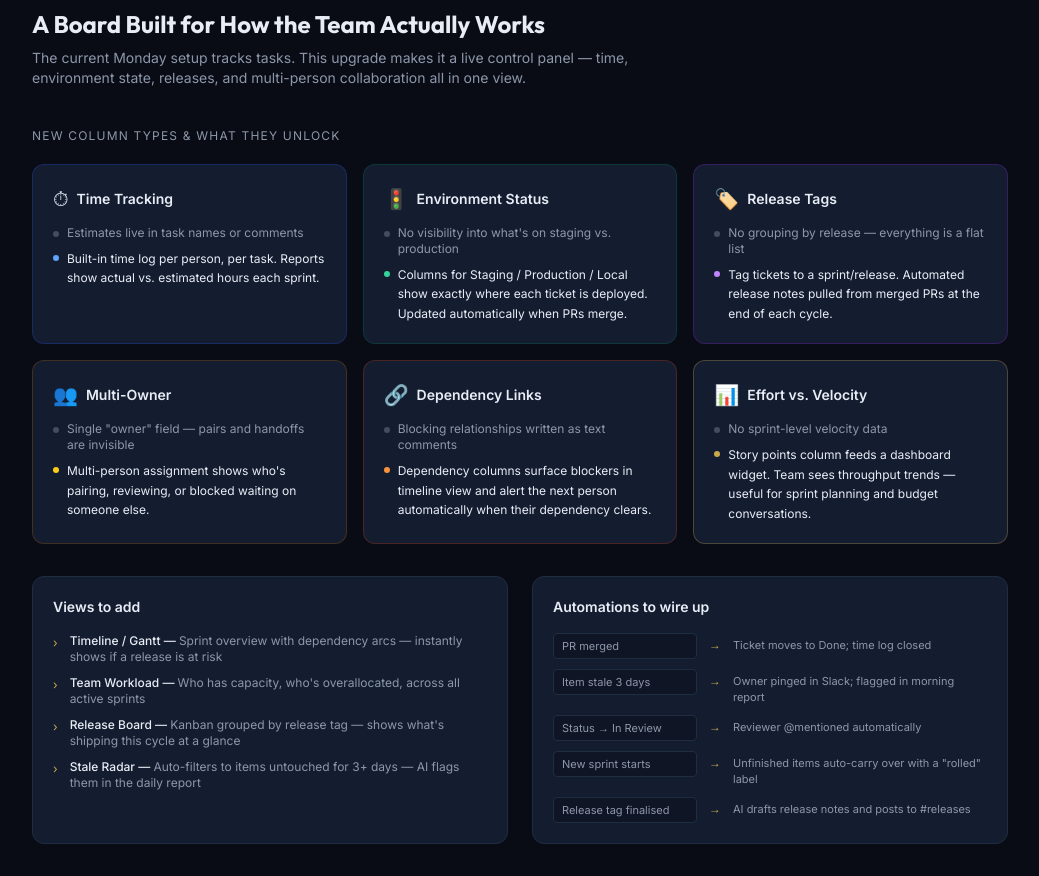
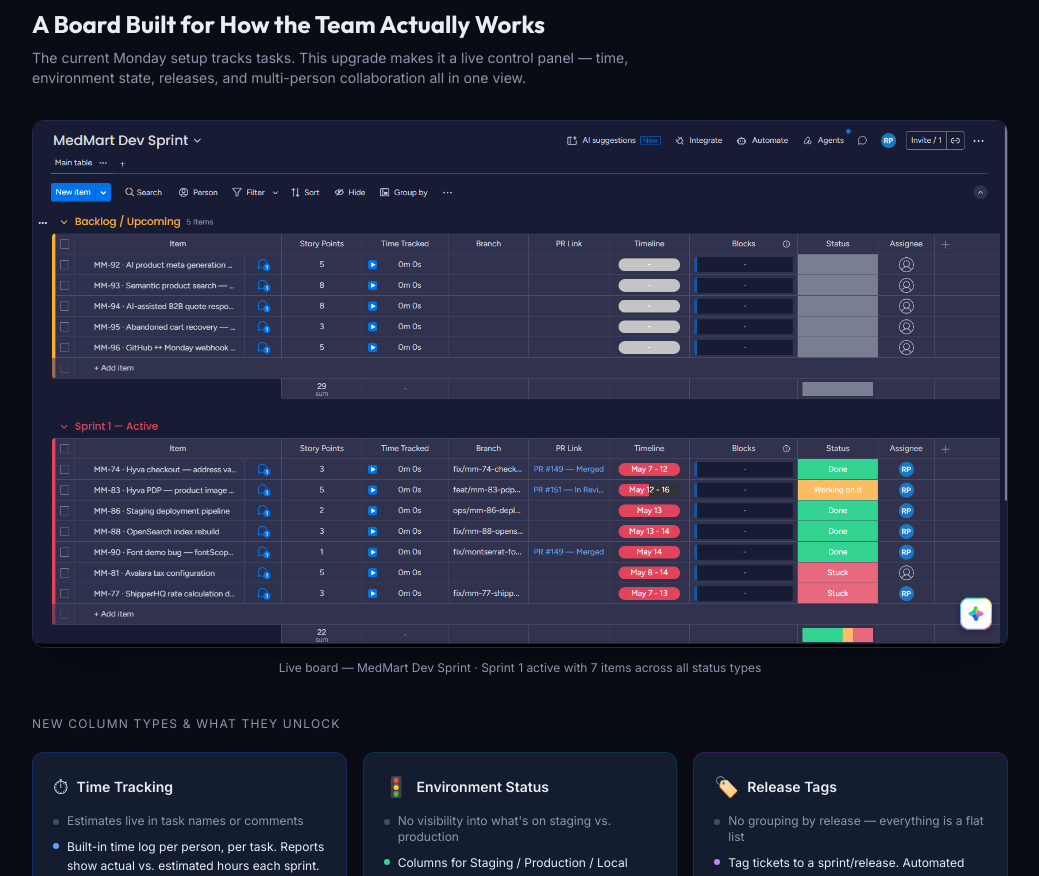
Before and after one commit to ryanpatt/portfolio, a React (Vite) app: page /medmart/ai-demo in a window 1280 px wide. Shown: the part 4320-5196 px from the top of the page, without its empty margins (120-1159 px from the left). Built offline with nearby package versions, Linux system fonts and the light colour scheme.

Commit message:
Add live Monday board screenshot to Section 04

```diff
--- a/src/components/MedmartAIDemo.tsx
+++ b/src/components/MedmartAIDemo.tsx
@@ -788,11 +788,25 @@
 
         {/* ── Section 4: Monday Board Upgrade ── */}
         <Section id="monday" label="04 · Monday.com Board Upgrade">
-          <div className="mb-10">
+          <div className="mb-8">
             <h2 className="font-display text-2xl font-bold text-ink mb-2">A Board Built for How the Team Actually Works</h2>
             <p className="text-muted text-sm max-w-2xl">
               The current Monday setup tracks tasks. This upgrade makes it a live control panel —
               time, environment state, releases, and multi-person collaboration all in one view.
+            </p>
+          </div>
+
+          {/* Board screenshot */}
+          <div className="mb-10">
+            <div className="rounded-xl overflow-hidden border border-border-subtle shadow-2xl">
+              <img
+                src="/board-example.png"
+                alt="MedMart Dev Sprint board — live example with status, time tracking, environment, and release columns"
+                className="w-full block"
+              />
+            </div>
+            <p className="text-muted text-xs text-center mt-3">
+              Live board — MedMart Dev Sprint · Sprint 1 active with 7 items across all status types
             </p>
           </div>
 
```
Also changed, not shown: public/board-example.png (added).
